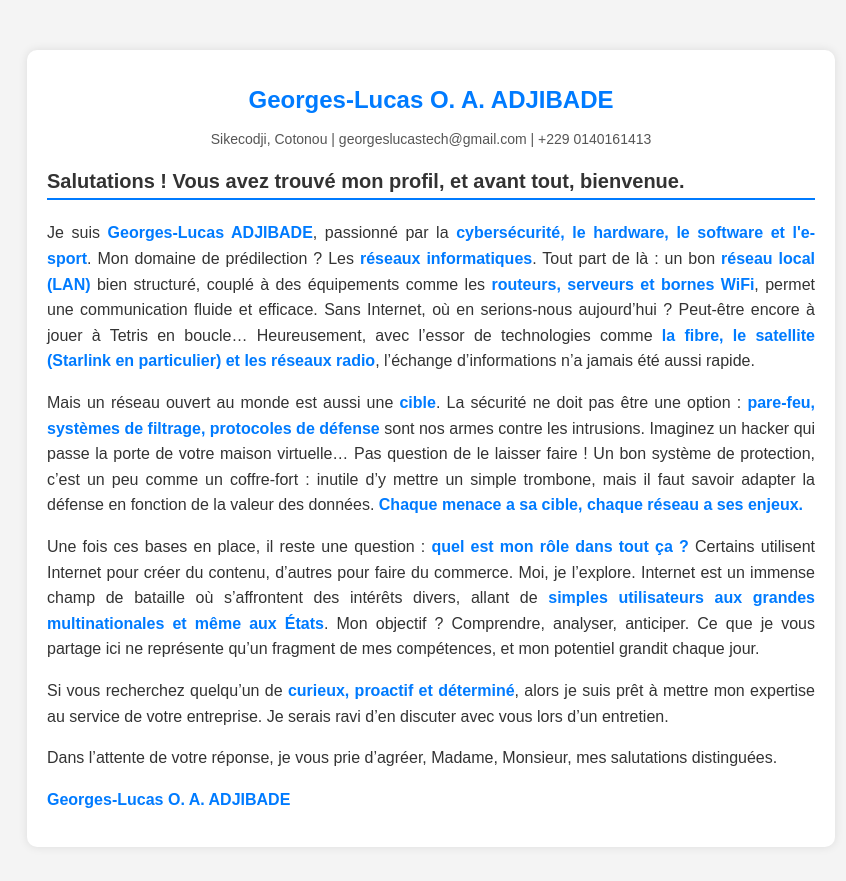
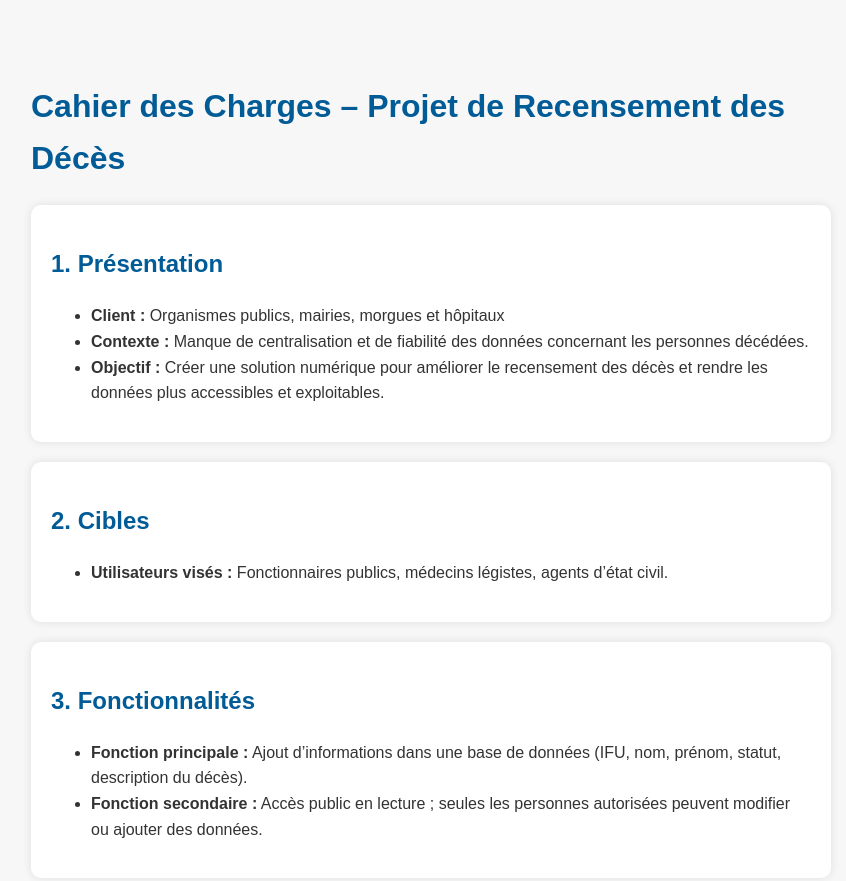
Before and after one commit to DashOFF400/dashoff400.github.io, a plain HTML site: page index.html in a window 1280 px wide. Shown: the whole page, without its empty margins (209-1055 px from the left). Drawn offline with Linux system fonts and the light colour scheme.

Commit message:
Update index.html

```diff
--- a/index.html
+++ b/index.html
@@ -2,32 +2,59 @@
 <html lang="fr">
 <head>
     <meta charset="UTF-8">
-    <meta name="viewport" content="width=device-width, initial-scale=1.0">
-    <title>Starter</title>
-    <link rel="stylesheet" href="style.css">
+    <title>Cahier des Charges – Projet de Recensement des Décès</title>
+    <style>
+        body {
+            font-family: Arial, sans-serif;
+            line-height: 1.6;
+            max-width: 800px;
+            margin: 40px auto;
+            padding: 20px;
+            background-color: #f7f7f7;
+            color: #333;
+        }
+        h1, h2 {
+            color: #005b96;
+        }
+        ul {
+            margin-top: 0;
+        }
+        .section {
+            background-color: #fff;
+            padding: 20px;
+            border-radius: 10px;
+            margin-bottom: 20px;
+            box-shadow: 0 0 10px rgba(0,0,0,0.1);
+        }
+    </style>
 </head>
 <body>
-    <div class="container">
-        <header>
-            <h1>Georges-Lucas O. A. ADJIBADE</h1>
-            <p>Sikecodji, Cotonou | georgeslucastech@gmail.com | +229 0140161413</p>
-        </header>
 
-        <main>
-            <h2>Salutations ! Vous avez trouvé mon profil, et avant tout, bienvenue.</h2>
+    <h1>Cahier des Charges – Projet de Recensement des Décès</h1>
 
-            <p>Je suis <strong>Georges-Lucas ADJIBADE</strong>, passionné par la <strong>cybersécurité, le hardware, le software et l'e-sport</strong>. Mon domaine de prédilection ? Les <strong>réseaux informatiques</strong>. Tout part de là : un bon <strong>réseau local (LAN)</strong> bien structuré, couplé à des équipements comme les <strong>routeurs, serveurs et bornes WiFi</strong>, permet une communication fluide et efficace. Sans Internet, où en serions-nous aujourd’hui ? Peut-être encore à jouer à Tetris en boucle… Heureusement, avec l’essor de technologies comme <strong>la fibre, le satellite (Starlink en particulier) et les réseaux radio</strong>, l’échange d’informations n’a jamais été aussi rapide.</p>
+    <div class="section">
+        <h2>1. Présentation</h2>
+        <ul>
+            <li><strong>Client :</strong> Organismes publics, mairies, morgues et hôpitaux</li>
+            <li><strong>Contexte :</strong> Manque de centralisation et de fiabilité des données concernant les personnes décédées.</li>
+            <li><strong>Objectif :</strong> Créer une solution numérique pour améliorer le recensement des décès et rendre les données plus accessibles et exploitables.</li>
+        </ul>
+    </div>
 
-            <p>Mais un réseau ouvert au monde est aussi une <strong>cible</strong>. La sécurité ne doit pas être une option : <strong>pare-feu, systèmes de filtrage, protocoles de défense</strong> sont nos armes contre les intrusions. Imaginez un hacker qui passe la porte de votre maison virtuelle… Pas question de le laisser faire ! Un bon système de protection, c’est un peu comme un coffre-fort : inutile d’y mettre un simple trombone, mais il faut savoir adapter la défense en fonction de la valeur des données. <strong>Chaque menace a sa cible, chaque réseau a ses enjeux.</strong></p>
+    <div class="section">
+        <h2>2. Cibles</h2>
+        <ul>
+            <li><strong>Utilisateurs visés :</strong> Fonctionnaires publics, médecins légistes, agents d’état civil.</li>
+        </ul>
+    </div>
 
-            <p>Une fois ces bases en place, il reste une question : <strong>quel est mon rôle dans tout ça ?</strong> Certains utilisent Internet pour créer du contenu, d’autres pour faire du commerce. Moi, je l’explore. Internet est un immense champ de bataille où s’affrontent des intérêts divers, allant de <strong>simples utilisateurs aux grandes multinationales et même aux États</strong>. Mon objectif ? Comprendre, analyser, anticiper. Ce que je vous partage ici ne représente qu’un fragment de mes compétences, et mon potentiel grandit chaque jour.</p>
+    <div class="section">
+        <h2>3. Fonctionnalités</h2>
+        <ul>
+            <li><strong>Fonction principale :</strong> Ajout d’informations dans une base de données (IFU, nom, prénom, statut, description du décès).</li>
+            <li><strong>Fonction secondaire :</strong> Accès public en lecture ; seules les personnes autorisées peuvent modifier ou ajouter des données.</li>
+        </ul>
+    </div>
 
-            <p>Si vous recherchez quelqu’un de <strong>curieux, proactif et déterminé</strong>, alors je suis prêt à mettre mon expertise au service de votre entreprise. Je serais ravi d’en discuter avec vous lors d’un entretien.</p>
-
-            <p>Dans l’attente de votre réponse, je vous prie d’agréer, Madame, Monsieur, mes salutations distinguées.</p>
-
-            <p><strong>Georges-Lucas O. A. ADJIBADE</strong></p>
-        </main>
-    </div>
 </body>
 </html>
```
